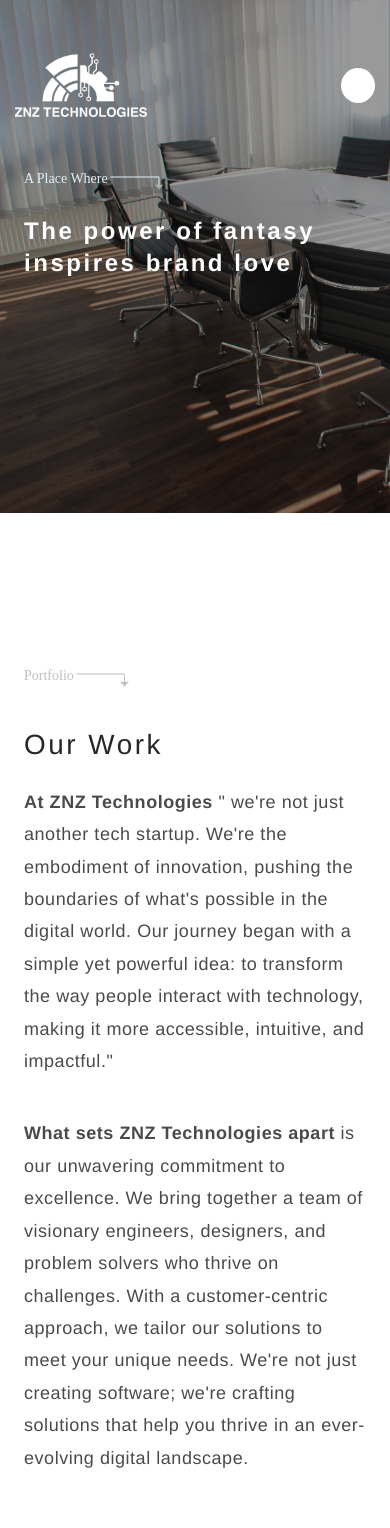
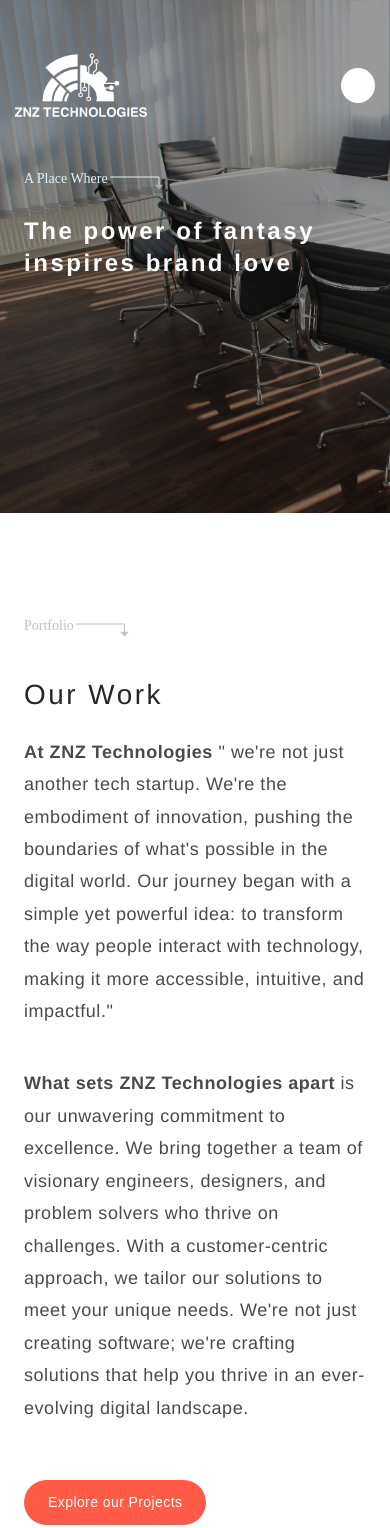
Before and after one commit to ZNZTechnologies/ZNZ-Technologies, a React (Create React App) app: page / in a window 390 px wide. Shown: the top 1528 px of the page. Built offline with nearby package versions, Linux system fonts and the light colour scheme; some icons are missing.

Commit message:
paddings changed

```diff
--- a/src/components/ourwork/OurWork.jsx
+++ b/src/components/ourwork/OurWork.jsx
@@ -8,7 +8,7 @@ import Aos from "aos";
 const OurWork = () => {
   useEffect(() => {
     console.log(window.innerWidth);
-    Aos.init({ duration: 2000 });
+    Aos.init({ duration: 1000 });
   }, []);
   return (
     <div className={styles.ourWork__container}>
--- a/src/components/ourwork/ourwork.module.css
+++ b/src/components/ourwork/ourwork.module.css
@@ -1,8 +1,8 @@
 .ourWork__container {
-  padding: 150px 122px 0px 122px;
+  padding: 100px 122px 0px 122px;
 }
 .ourWork__header {
-  margin-top: 150px;
+  margin-top: 80px;
   color: #272727;
   font-family: Helvetica;
   font-size: 32px;
@@ -142,7 +142,7 @@
 }
 @media (max-width: 780px) {
   .ourWork__container {
-    padding: 150px 24px 0px 24px;
+    padding: 100px 24px 0px 24px;
   }
   .work__desc {
     gap: 24px;
@@ -152,7 +152,7 @@
     max-width: 100%;
   }
   .ourWork__container {
-    padding: 150px 24px 0px 24px;
+    padding: 100px 24px 0px 24px;
   }
   .projectCard__container {
     width: 100%;
@@ -202,7 +202,7 @@
     width: 320px;
   }
   .ourWork__container {
-    padding: 150px 24px 0px 24px;
+    padding: 100px 24px 0px 24px;
   }
   .work__desc {
     gap: 24px;
```
